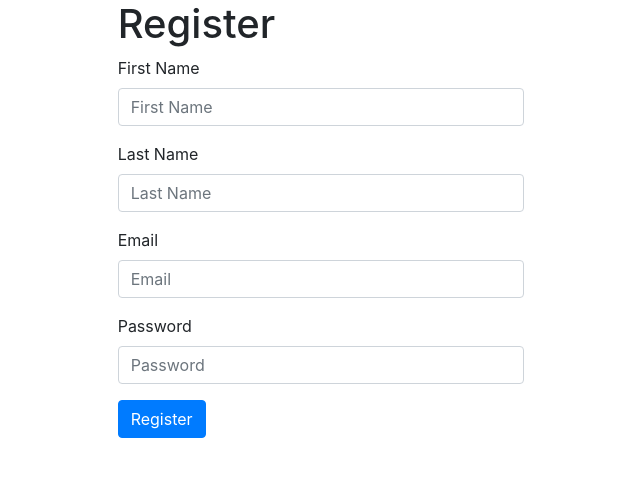
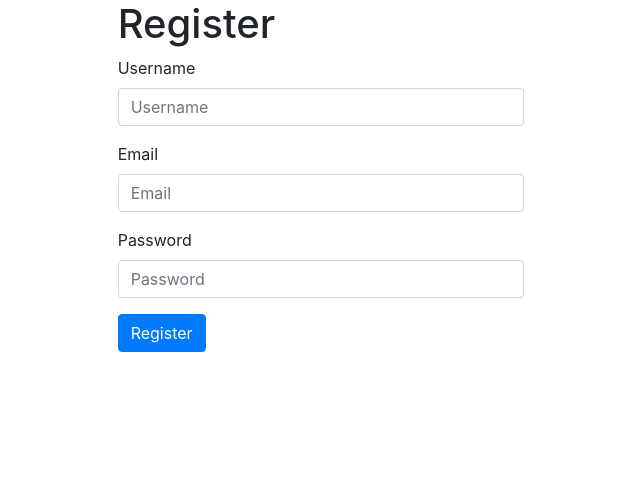
Before and after one commit to dramanesd/book-reviews-app, a Flask app: page /register in a window 1280 px wide. Shown: the part 56-533 px from the top of the page, without its empty margins (319-959 px from the left). Run offline with Flask 2, Linux system fonts and the light colour scheme; some libraries are stand-ins or nearby versions.

Commit message:
update: updated user schema in the database and make refactor to adapte on that

```diff
--- a/application.py
+++ b/application.py
@@ -22,7 +22,7 @@ app.config["SESSION_TYPE"] = "filesystem"
 Session(app)
 
 # Set up database
-engine = create_engine(os.getenv("DATABASE_URL"))
+engine = create_engine(os.getenv("DATABASE_URL_LOCAL"))
 db = scoped_session(sessionmaker(bind=engine))
 
 
@@ -35,18 +35,17 @@ def register():
     if session.get('username'):
         return redirect(url_for('index'))
 
-    firstName = request.form.get("first_name")
-    lastName = request.form.get("last_name")
+    username = request.form.get('username')
     email = request.form.get("email")
     password = request.form.get("password")
 
     hashedPassword = set_password(f'{password}')
 
     if request.method == 'POST':
-        db.execute("INSERT  INTO users (first_name, last_name, email, password) VALUES (:first_name, :last_name, :email, :password)",
-            {"first_name": firstName, "last_name": lastName, "email": email, "password": hashedPassword})
+        db.execute("INSERT  INTO users (username, email, password) VALUES (:username, :email, :password)",
+            {"username": username, "email": email, "password": hashedPassword})
         db.commit()
-        print(f'{firstName, lastName, email, hashedPassword}')
+        print(f'{username, email, hashedPassword}')
         return redirect(url_for('login'))
     else:
         return render_template('register.html', title="Register", register=True)
@@ -57,15 +56,15 @@ def login():
     if session.get('username'):
         return redirect(url_for('index'))
 
-    email = request.form.get('email')
+    username = request.form.get('username')
     password = request.form.get('password')
 
     if request.method == 'POST':
-        userData = db.execute("SELECT * FROM users WHERE email = :email", {"email": f'{email}'})
+        userData = db.execute("SELECT * FROM users WHERE username = :username", {"username": f'{username}'})
         user = []
         for item in userData:
             user.append(item)
-        hashedPass = user[0][4]
+        hashedPass = user[0][3]
 
         if user and get_password(hashedPass, password):
             session['user_id'] = user[0][0]
--- a/db.sql
+++ b/db.sql
@@ -1,7 +1,6 @@
 CREATE TABLE IF NOT EXISTS users (
   id SERIAL PRIMARY KEY,
-  first_name VARCHAR NOT NULL,
-  last_name VARCHAR NOT NULL,
+  username VARCHAR NOT NULL UNIQUE,
   email VARCHAR NOT NULL UNIQUE,
   password VARCHAR NOT NULL
 );
--- a/templates/login.html
+++ b/templates/login.html
@@ -6,8 +6,8 @@
      <h1>Login</h1>
       <form  action="{{ url_for('login') }}" method="post">
         <div class="form-group">
-          <label for="email">Email</label>
-          <input type="email" class="form-control" id="email" name="email" placeholder="Email" required>
+          <label for="username">Username</label>
+          <input type="text" class="form-control" id="username" name="username" placeholder="Username" required>
         </div>
         <div class="form-group">
           <label for="password">Password</label>
--- a/templates/register.html
+++ b/templates/register.html
@@ -6,12 +6,8 @@
      <h1>Register</h1>
       <form action="{{ url_for('register') }}" method="post">
         <div class="form-group">
-          <label for="first_name">First Name</label>
-          <input type="text" class="form-control" id="first_name" name="first_name" placeholder="First Name" required>
-        </div>
-        <div class="form-group">
-          <label for="last_name">Last Name</label>
-          <input type="text" class="form-control" id="last_name" name="last_name" placeholder="Last Name" required>
+          <label for="username">Username</label>
+          <input type="text" class="form-control" id="username" name="username" placeholder="Username" required>
         </div>
         <div class="form-group">
           <label for="email">Email</label>
```
